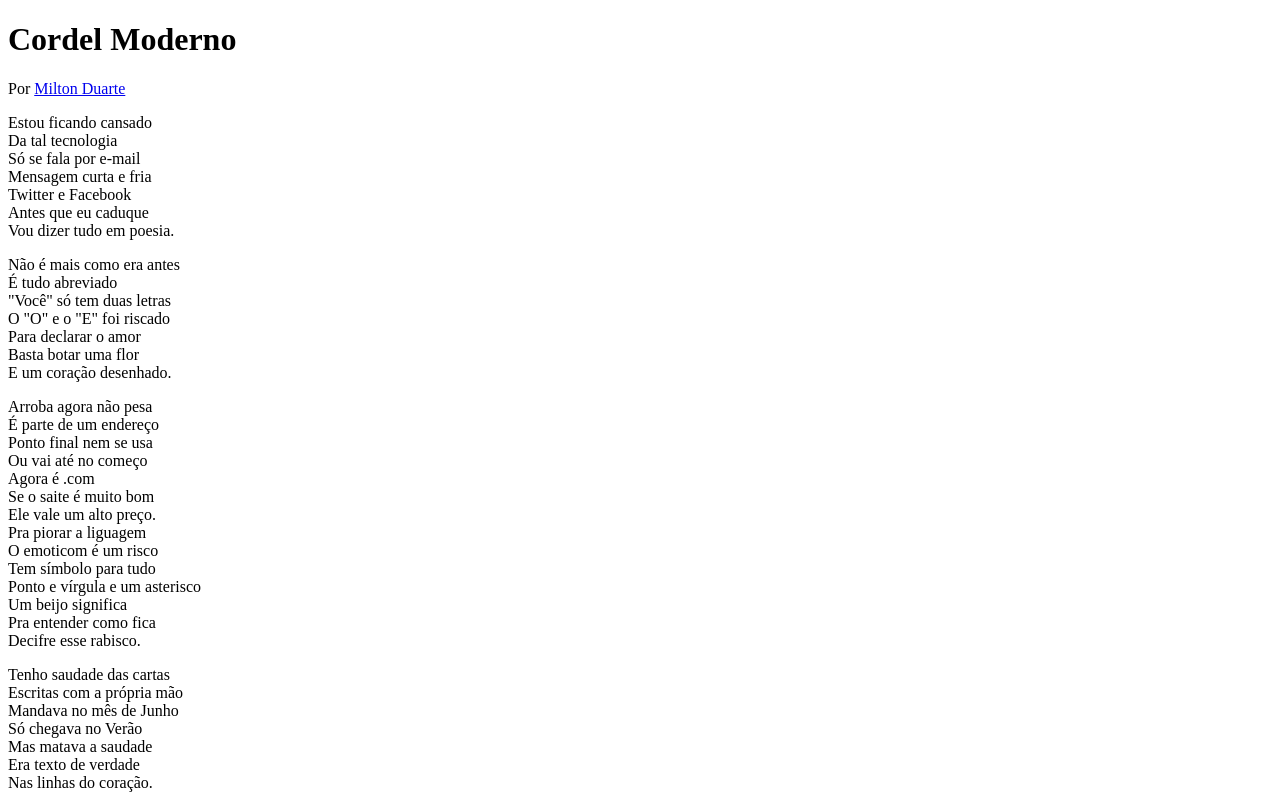
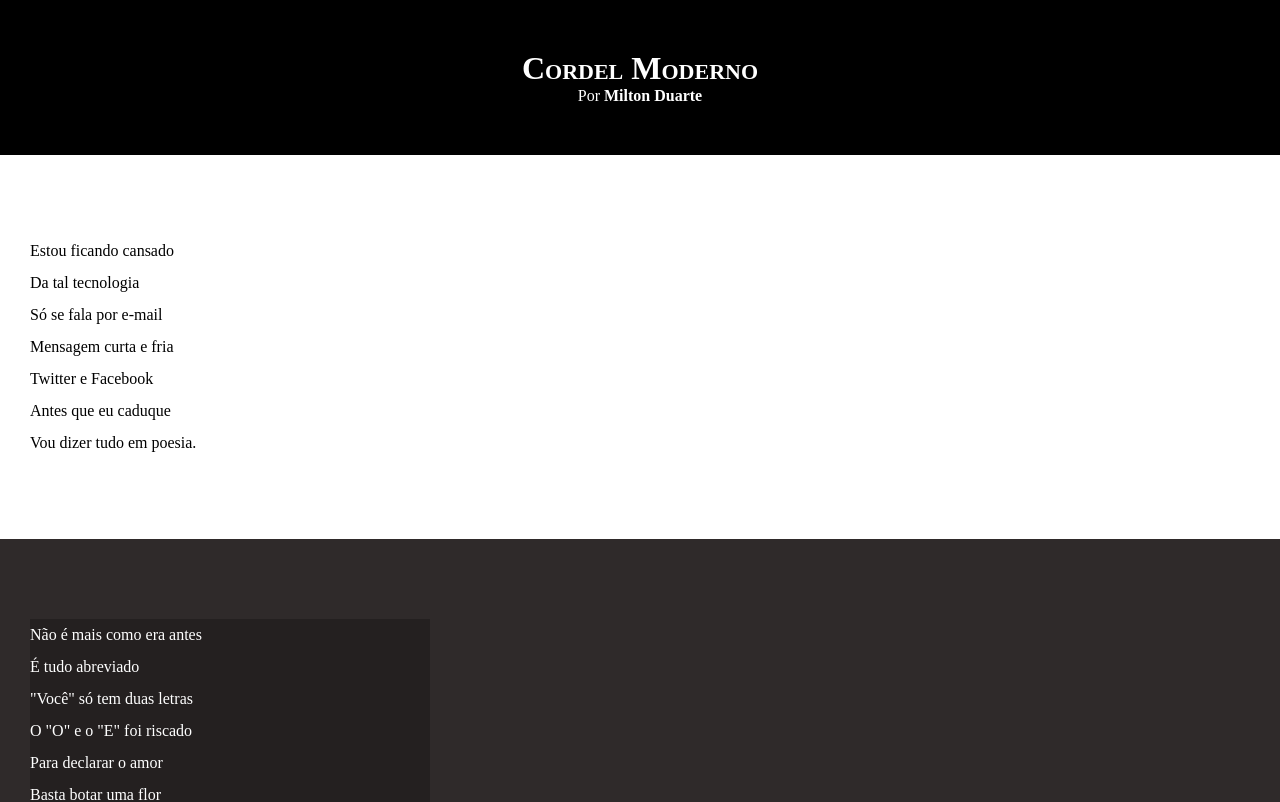
Before and after one commit to GabrielCunhaMachado/html-css, a plain HTML site: page desafios/modulo02/d011/index.html in a window 1280 px wide. Shown: the top 802 px of the page. Drawn offline with Linux system fonts and the light colour scheme.

Commit message:
Atualizei os estilos dos textos e blocos

```diff
--- a/desafios/modulo02/d011/index.html
+++ b/desafios/modulo02/d011/index.html
@@ -12,7 +12,7 @@
             <p>Por <a href="https://www.recantodasletras.com.br/poesias/3186743" target="_blank">Milton Duarte</a></p>
         </header>
 
-    <section>
+    <section class="normal">
         <p>
             Estou ficando cansado <br>
             Da tal tecnologia <br>
@@ -24,7 +24,7 @@
         </p>
     </section>
 
-    <section>
+    <section class="imagem">
         <p>
             Não é mais como era antes <br>
             É tudo abreviado <br>
@@ -36,7 +36,7 @@
         </p>
     </section>
 
-    <section>
+    <section class="normal">
         <p>
             Arroba agora não pesa <br>
             É parte de um endereço <br>
@@ -55,7 +55,7 @@
         </p>
     </section>
 
-    <section>
+    <section class="imagem">
         <p>
             Tenho saudade das cartas <br>
             Escritas com a própria mão <br>
@@ -67,7 +67,7 @@
         </p>
     </section>
 
-    <section>
+    <section class="normal">
         <p>
             Agora, escrevo e envio <br>
             Chegando na mesma hora <br>
--- a/desafios/modulo02/d011/styles/style.css
+++ b/desafios/modulo02/d011/styles/style.css
@@ -1,5 +1,53 @@
 @charset "UTF-8";
-
-body{
-
+*{
+    margin: 0px;
+    padding: 0px;
 }
+html,body{
+    min-height: 100%;
+    background-color: darkgrey;
+}
+header{
+    background-color: black;
+    color: white;
+    text-align: center;
+}
+header > h1{
+    padding-top: 50px;
+    font-variant: small-caps;
+}
+header > p{
+    padding-bottom: 50px;
+}
+header a, footer a{
+    color: white;
+    text-decoration: none;
+    font-weight: bolder;
+}
+header a:hover, footer a:hover{
+    text-decoration: underline;
+}
+section{
+    padding-top: 10vh;
+    padding-bottom: 10vh;
+    line-height: 2em;
+    padding-left: 30px;
+}
+.normal{
+    background-color: white;
+    color: black;
+}
+.imagem{
+    background-color: rgb(47, 42, 42);
+    color: white;
+}
+.imagem > p{
+    width: 400px;
+    background-color: rgba(0, 0, 0, 0.238);
+}
+footer{
+    background-color: black;
+    color: white;
+    text-align: center;
+    padding: 10px;
+}
```
